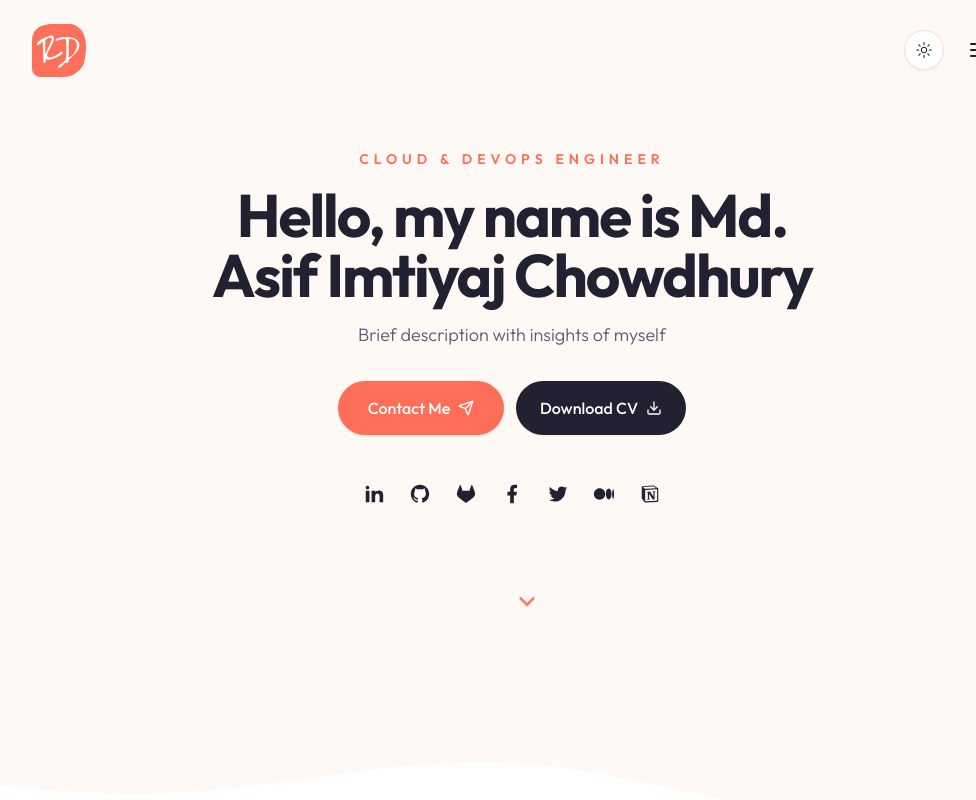
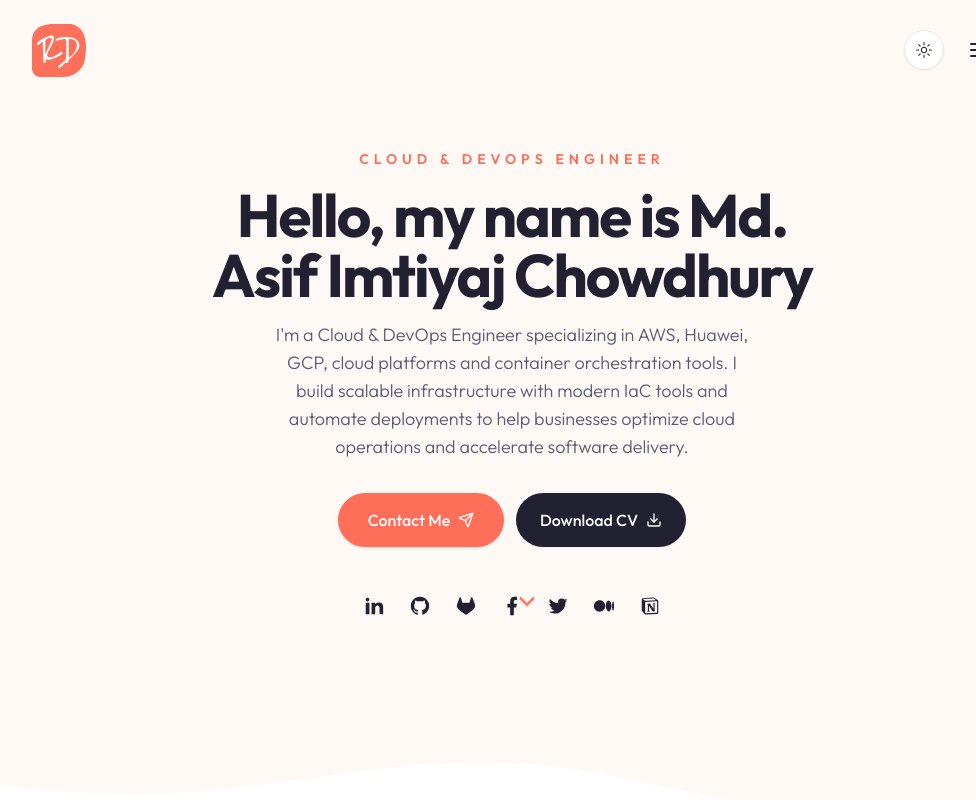
Before and after one commit to asifichy/Web_Portfolio, a Next.js app: page / in a window 1280 px wide. Shown: the top 800 px of the page, without its empty margins (128-1104 px from the left). Built offline with nearby package versions, Linux system fonts and the light colour scheme.

Commit message:
self description added

```diff
--- a/components/Hero.jsx
+++ b/components/Hero.jsx
@@ -6,7 +6,7 @@ import {
   RiBriefcase4Fill,
   RiTeamFill,
   RiTodoFill,
-  RiArrowDownSLine
+  RiArrowDownSLine,
 } from "react-icons/ri";
 
 import DevImg from "./DevImg";
@@ -27,7 +27,11 @@ const Hero = () => {
               Hello, my name is Md. Asif Imtiyaj Chowdhury
             </h1>
             <p className="subtitle max-w-[490px] mx-auto xl:mx-0">
-              Brief description with insights of myself
+              I'm a Cloud & DevOps Engineer specializing in AWS, Huawei, GCP,
+              cloud platforms and container orchestration tools. I build
+              scalable infrastructure with modern IaC tools and automate
+              deployments to help businesses optimize cloud operations and
+              accelerate software delivery.
             </p>
             {/* button */}
             <div className="flex flex-col gap-y-3 md:flex-row gap-x-3 mx-auto xl:mx-0 mb-12">
```
